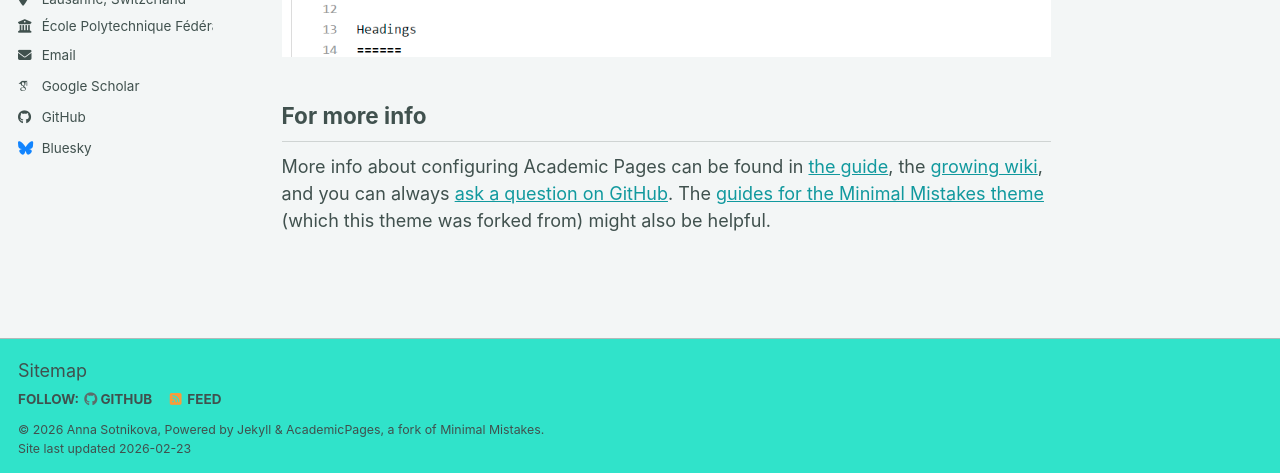
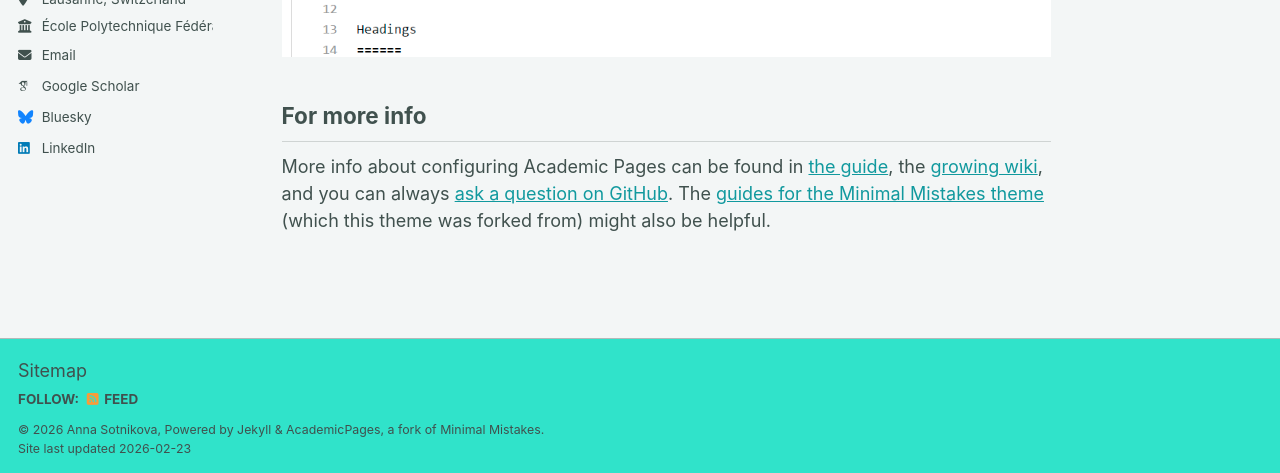
Before and after one commit to AnnaSou/annasou.github.io, a Jekyll site: the page built from _pages/about.md, in a window 1280 px wide and 900 px high, scrolled down 2718 px. Shown: the part 424-897 px from the top of the window. Built offline with Jekyll 4.4.1, drawn with Linux system fonts in a browser that asks for light colours; some web fonts are replaced; a script bundle is joined from its source files by our own code; library files that are not in the unit come from our copies; some of the changed lines change nothing that is shown.

Commit message:
Update _config.yml

```diff
--- a/_config.yml
+++ b/_config.yml
@@ -51,7 +51,7 @@ author:
   bitbucket        : # Username - Update with your username on the site
   codepen          : # Username
   dribbble         : # Username
-  github           : "academicpages"
+  github           :
   kaggle           : # Username
   stackoverflow    : # User number or user number and name (i.e., use "1" or "1/jeff-atwood")
 
@@ -66,7 +66,7 @@ author:
   keybase          : # Username
   instagram        : # Username
   lastfm           : # Username
-  linkedin         : # Username
+  linkedin         : "aasotnikova"
   mastodon         : # URL
   medium           : # URL
   pinterest        : # Username
```
